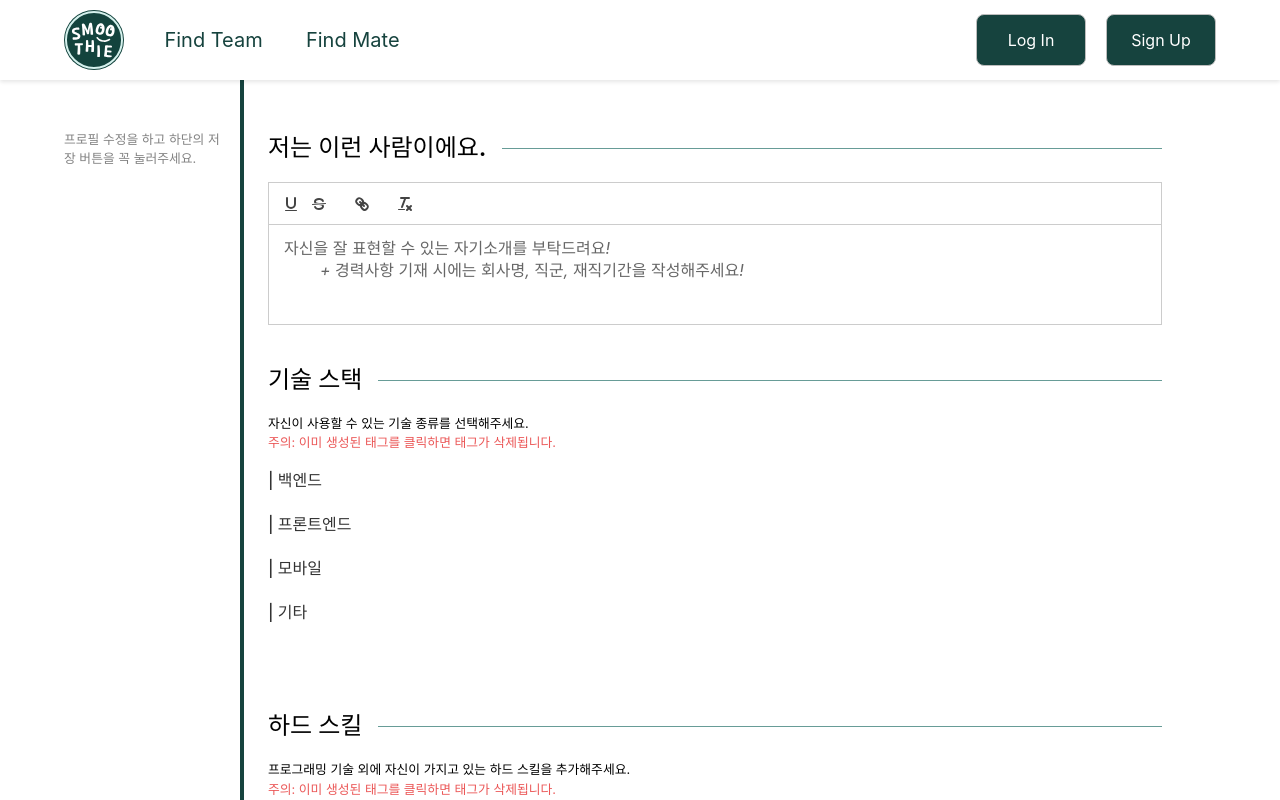
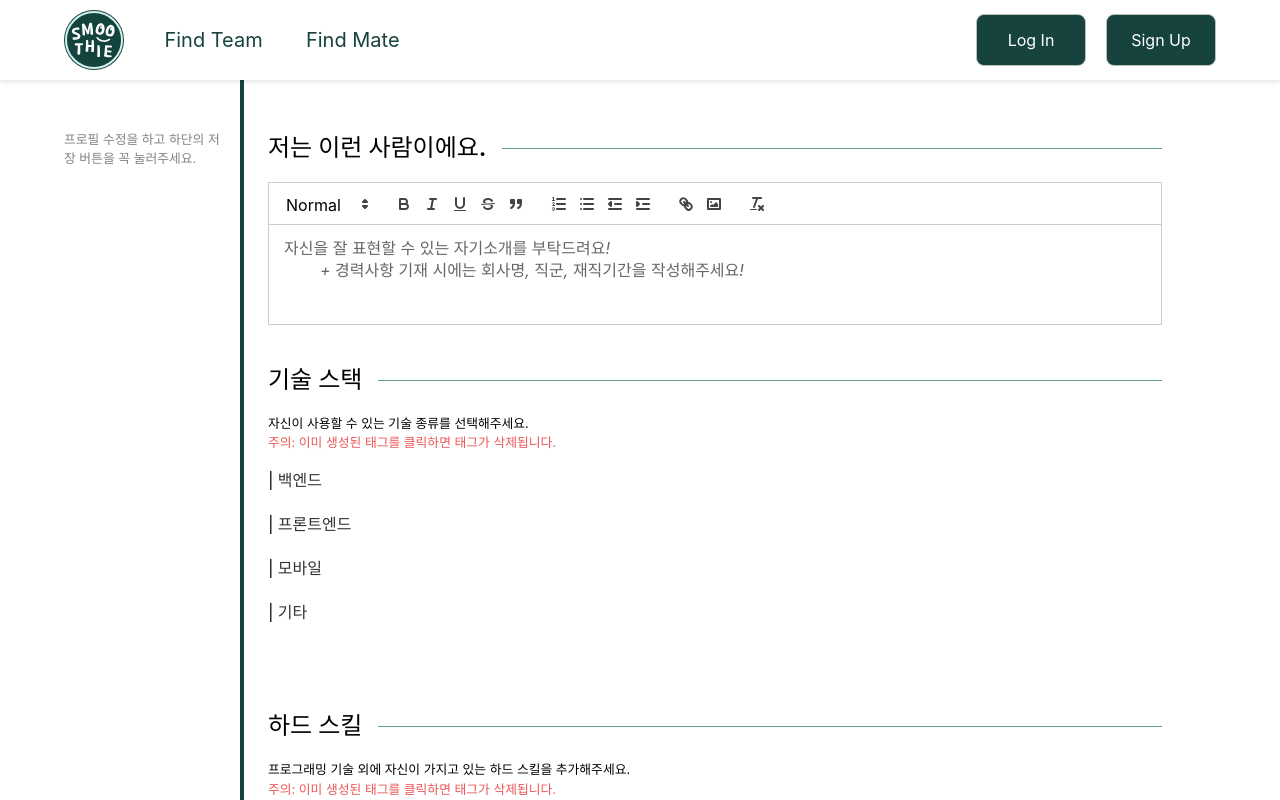
Before and after one commit to codestates-seb/seb45_main_024, a React (Vite) app in the folder client/: page /mypage/1/edit in a window 1280 px wide. Shown: the top 800 px of the page. Built offline with nearby package versions, Linux system fonts and the light colour scheme; a web font is replaced by a local one.

Commit message:
[fix] editor ongoing

```diff
--- a/client/package.json
+++ b/client/package.json
@@ -25,6 +25,7 @@
     "swiper": "^10.2.0"
   },
   "devDependencies": {
+    "@types/dompurify": "^3.0.3",
     "@types/react": "^18.2.15",
     "@types/react-dom": "^18.2.7",
     "@typescript-eslint/eslint-plugin": "^6.0.0",
--- a/client/src/components/mypage/input/QuillEditor.tsx
+++ b/client/src/components/mypage/input/QuillEditor.tsx
@@ -15,21 +15,47 @@ const QuillEditor: FC<QuillEditorProps> = ({ onChange, initialValue }) => {
     onChange(value);
   };
 
+  const modules = {
+    toolbar: [
+      [{ header: [1, 2, false] }],
+      ["bold", "italic", "underline", "strike", "blockquote"],
+      [
+        { list: "ordered" },
+        { list: "bullet" },
+        { indent: "-1" },
+        { indent: "+1" },
+      ],
+      ["link", "image"],
+      ["clean"],
+    ],
+  };
+
+  const formats = [
+    "header",
+    "bold",
+    "italic",
+    "underline",
+    "strike",
+    "blockquote",
+    "list",
+    "bullet",
+    "indent",
+    "link",
+    "image",
+  ];
+
   return (
     <>
       <ReactQuill
+        className="ql-container ql-snow"
         theme="snow"
-        style={{'height': '100px'}}
+        style={{ height: "100px", border: "none" }}
         value={initialValue ? initialValue : value}
         placeholder="자신을 잘 표현할 수 있는 자기소개를 부탁드려요!
         + 경력사항 기재 시에는 회사명, 직군, 재직기간을 작성해주세요!"
         onChange={changeHandler}
-        modules={{
-          toolbar: [["underline", "strike"], ["link"], ["clean"]],
-        }}
-        formats={{
-          formats: ["underline", "strike", "link"],
-        }}
+        modules={modules}
+        formats={formats}
       />
     </>
   );
--- a/client/src/pages/mypage/Profile.tsx
+++ b/client/src/pages/mypage/Profile.tsx
@@ -186,7 +186,7 @@ const Profile: FC = () => {
                 }
               >
                 {profile.softSkills ? (
-                  profile.softSkills.filter(Boolean).length > 0 ? (
+                  profile.softSkills.length > 0 ? (
                     profile.softSkills.map((softTag, index) => (
                       <SoftTag key={index} techName={softTag} />
                     ))
```
Also changed, not shown: 2 other files (tests, documents, lock files or other folders).
